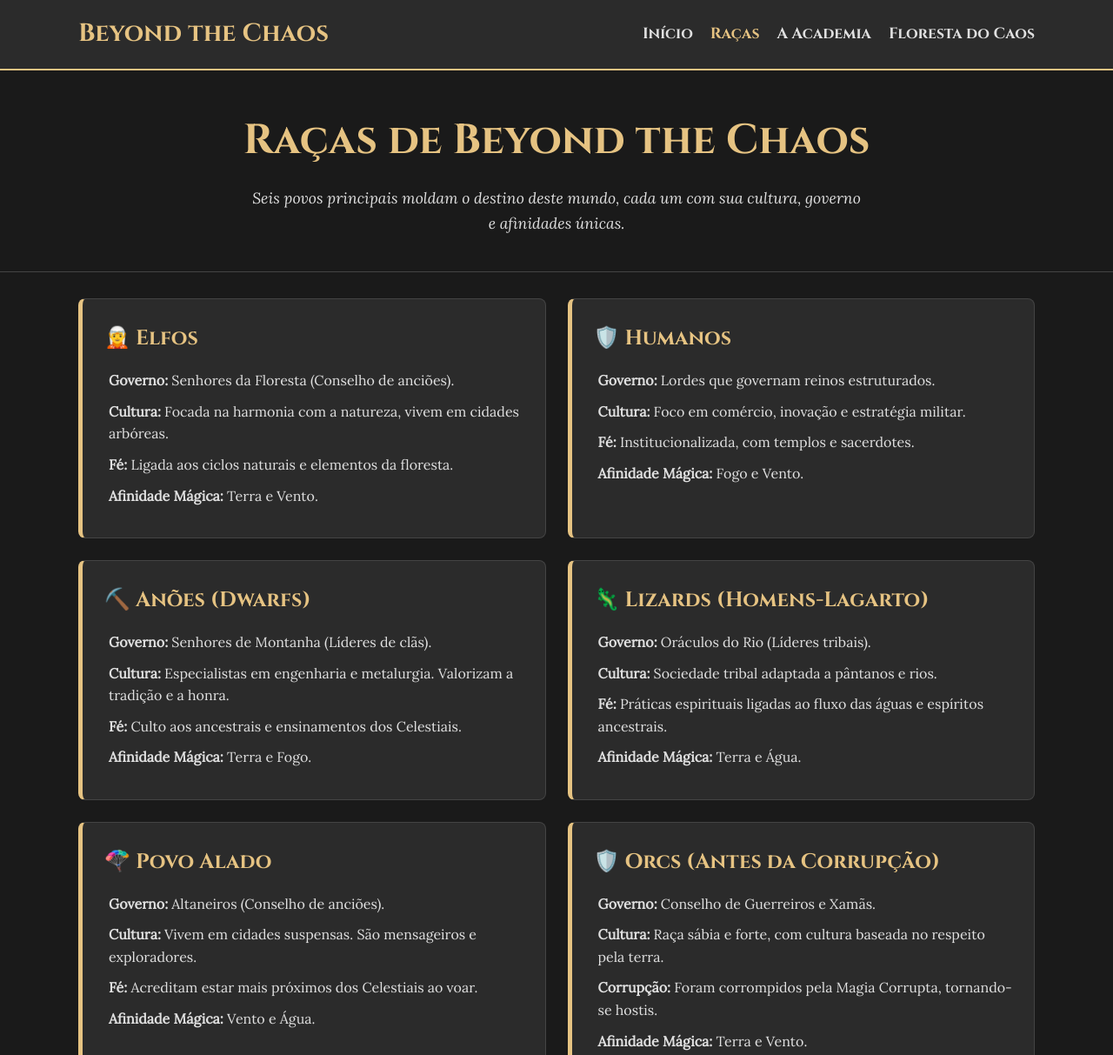
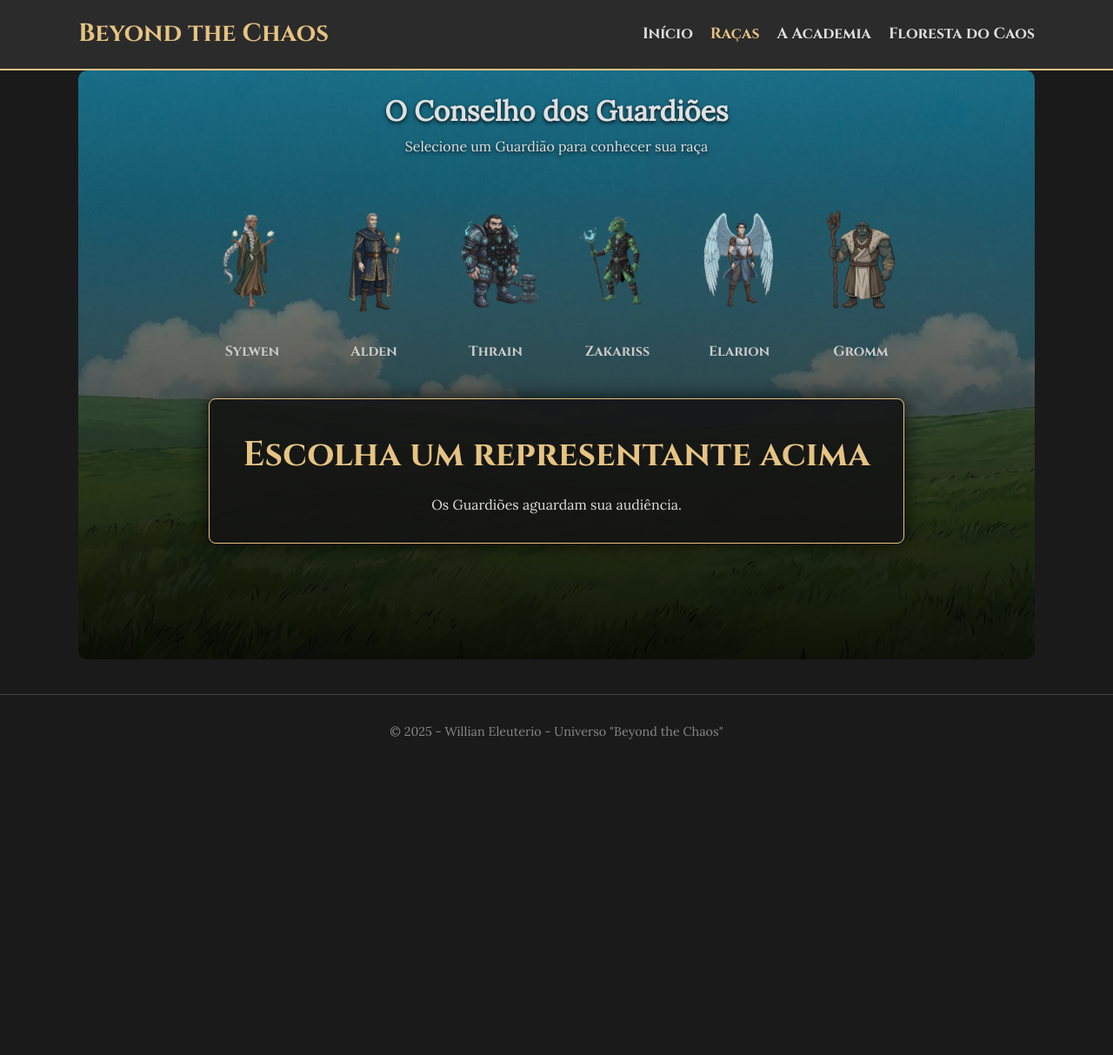
Before and after one commit to SantosWillian93/BtC, a plain HTML site: page racas.html in a window 1280 px wide. Shown: the top 1213 px of the page at 87% size. After the commit the page ends 883 px from the top, so only its background shows below. Drawn offline with Linux system fonts and the light colour scheme.

Commit message:
Add character images and update styles

```diff
--- a/racas.html
+++ b/racas.html
@@ -23,82 +23,139 @@
         </div>
     </nav>
 
-    <header class="cabecalho-secundario">
-        <div class="container">
-            <h1>Raças de Beyond the Chaos</h1>
-            <p>Seis povos principais moldam o destino deste mundo, cada um com sua cultura, governo e afinidades únicas.</p>
+    <main class="container salao-dos-sabios">
+
+        <header class="titulo-salao">
+            <h1>O Conselho dos Guardiões</h1>
+            <p>Selecione um Guardião para conhecer sua raça</p>
+        </header>
+
+        <div class="galeria-sabios">
+
+            <div class="sabio-item" onclick="mostrarRaca('elfos')">
+                <img src="img/SylwenArannis.png" alt="Sábia Elfa" class="img-sabio">
+                <span class="nome-sabio">Sylwen</span>
+            </div>
+
+            <div class="sabio-item" onclick="mostrarRaca('humanos')">
+                <img src="img/AldenValis.png" alt="Sábio Humano" class="img-sabio">
+                <span class="nome-sabio">Alden</span>
+            </div>
+
+            <div class="sabio-item" onclick="mostrarRaca('anoes')">
+                <img src="img/Thrain.png" alt="Sábio Anão" class="img-sabio">
+                <span class="nome-sabio">Thrain</span>
+            </div>
+
+            <div class="sabio-item" onclick="mostrarRaca('lizards')">
+                <img src="img/ZakarissSythaal.png" alt="Sábio Lizard" class="img-sabio">
+                <span class="nome-sabio">Zakariss</span>
+            </div>
+
+            <div class="sabio-item" onclick="mostrarRaca('alado')">
+                <img src="img/ElarionSkye.png" alt="Sábio Alado" class="img-sabio">
+                <span class="nome-sabio">Elarion</span>
+            </div>
+
+            <div class="sabio-item" onclick="mostrarRaca('orcs')">
+                <img src="img/GrommKarthan.png" alt="Sábio Orc" class="img-sabio">
+                <span class="nome-sabio">Gromm</span>
+            </div>
+
         </div>
-    </header>
 
-    <main class="container">
+        <div class="palco-detalhes">
 
-        <div class="racas-container">
+            <div id="mensagem-inicial" class="card-raca ativo">
+                <h2>Escolha um representante acima</h2>
+                <p>Os Guardiões aguardam sua audiência.</p>
+            </div>
 
-            <section class="card-raca">
-                <h2>🧝 Elfos</h2>
+            <section id="info-elfos" class="card-raca card-oculto">
+                <h2>🧝 Os Elfos</h2>
+                <p class="descricao-sabio">Representados pela Guardiã <strong>Sylwen Arannis</strong>.</p>
                 <ul>
-                    <li><strong>Governo:</strong> Senhores da Floresta (Conselho de anciões).</li>
-                    <li><strong>Cultura:</strong> Focada na harmonia com a natureza, vivem em cidades arbóreas.</li>
-                    <li><strong>Fé:</strong> Ligada aos ciclos naturais e elementos da floresta.</li>
-                    <li><strong>Afinidade Mágica:</strong> Terra e Vento.</li>
+                    <li><strong>Governo:</strong> Senhores da Floresta.</li>
+                    <li><strong>Cultura:</strong> Harmonia com a natureza, cidades arbóreas.</li>
+                    <li><strong>Afinidade:</strong> Terra e Vento.</li>
                 </ul>
             </section>
 
-            <section class="card-raca">
-                <h2>🛡️ Humanos</h2>
+            <section id="info-humanos" class="card-raca card-oculto">
+                <h2>🛡️ Os Humanos</h2>
+                <p class="descricao-sabio">Representados pelo Guardião <strong>Alden Valis</strong>.</p>
                 <ul>
-                    <li><strong>Governo:</strong> Lordes que governam reinos estruturados.</li>
-                    <li><strong>Cultura:</strong> Foco em comércio, inovação e estratégia militar.</li>
-                    <li><strong>Fé:</strong> Institucionalizada, com templos e sacerdotes.</li>
-                    <li><strong>Afinidade Mágica:</strong> Fogo e Vento.</li>
+                    <li><strong>Governo:</strong> Lordes e Reinos Estruturados.</li>
+                    <li><strong>Cultura:</strong> Comércio, inovação e estratégia militar.</li>
+                    <li><strong>Afinidade:</strong> Fogo e Vento.</li>
                 </ul>
             </section>
 
-            <section class="card-raca">
-                <h2>⛏️ Anões (Dwarfs)</h2>
+            <section id="info-anoes" class="card-raca card-oculto">
+                <h2>⛏️ Os Anões</h2>
+                <p class="descricao-sabio">Representados pelo Guardião <strong>Thrain Martelferro</strong>.</p>
                 <ul>
-                    <li><strong>Governo:</strong> Senhores de Montanha (Líderes de clãs).</li>
-                    <li><strong>Cultura:</strong> Especialistas em engenharia e metalurgia. Valorizam a tradição e a honra.</li>
-                    <li><strong>Fé:</strong> Culto aos ancestrais e ensinamentos dos Celestiais.</li>
-                    <li><strong>Afinidade Mágica:</strong> Terra e Fogo.</li>
+                    <li><strong>Governo:</strong> Senhores de Montanha.</li>
+                    <li><strong>Cultura:</strong> Engenharia, metalurgia e honra.</li>
+                    <li><strong>Afinidade:</strong> Terra e Fogo.</li>
                 </ul>
             </section>
 
-            <section class="card-raca">
-                <h2>🦎 Lizards (Homens-Lagarto)</h2>
+            <section id="info-lizards" class="card-raca card-oculto">
+                <h2>🦎 Os Lizards</h2>
+                <p class="descricao-sabio">Representados pelo Guardião <strong>Zakariss Sythaal</strong>.</p>
                 <ul>
-                    <li><strong>Governo:</strong> Oráculos do Rio (Líderes tribais).</li>
-                    <li><strong>Cultura:</strong> Sociedade tribal adaptada a pântanos e rios.</li>
-                    <li><strong>Fé:</strong> Práticas espirituais ligadas ao fluxo das águas e espíritos ancestrais.</li>
-                    <li><strong>Afinidade Mágica:</strong> Terra e Água.</li>
+                    <li><strong>Governo:</strong> Oráculos do Rio.</li>
+                    <li><strong>Cultura:</strong> Tribal, ligada aos pântanos e rios.</li>
+                    <li><strong>Afinidade:</strong> Terra e Água.</li>
                 </ul>
             </section>
 
-            <section class="card-raca">
+            <section id="info-alado" class="card-raca card-oculto">
                 <h2>🪂 Povo Alado</h2>
+                <p class="descricao-sabio">Representados pelo Guardião <strong>Elarion Skye</strong>.</p>
                 <ul>
-                    <li><strong>Governo:</strong> Altaneiros (Conselho de anciões).</li>
-                    <li><strong>Cultura:</strong> Vivem em cidades suspensas. São mensageiros e exploradores.</li>
-                    <li><strong>Fé:</strong> Acreditam estar mais próximos dos Celestiais ao voar.</li>
-                    <li><strong>Afinidade Mágica:</strong> Vento e Água.</li>
+                    <li><strong>Governo:</strong> Altaneiros.</li>
+                    <li><strong>Cultura:</strong> Cidades suspensas, mensageiros.</li>
+                    <li><strong>Afinidade:</strong> Vento e Água.</li>
                 </ul>
             </section>
 
-            <section class="card-raca">
-                <h2>🛡️ Orcs (Antes da Corrupção)</h2>
+            <section id="info-orcs" class="card-raca card-oculto">
+                <h2>🛡️ Os Orcs</h2>
+                <p class="descricao-sabio">Representados pelo legado de <strong>Gromm Karthan</strong>.</p>
                 <ul>
-                    <li><strong>Governo:</strong> Conselho de Guerreiros e Xamãs.</li>
-                    <li><strong>Cultura:</strong> Raça sábia e forte, com cultura baseada no respeito pela terra.</li>
-                    <li><strong>Corrupção:</strong> Foram corrompidos pela Magia Corrupta, tornando-se hostis.</li>
-                    <li><strong>Afinidade Mágica:</strong> Terra e Vento.</li>
+                    <li><strong>Governo:</strong> Antigo Conselho de Guerreiros.</li>
+                    <li><strong>Estado Atual:</strong> Corrompidos pela Magia Corrupta.</li>
+                    <li><strong>Afinidade:</strong> Terra e Vento.</li>
                 </ul>
             </section>
 
-        </div> </main>
+        </div>
+
+    </main>
 
     <footer>
         <p>&copy; 2025 - Willian Eleuterio - Universo "Beyond the Chaos"</p>
     </footer>
 
+    <script>
+        function mostrarRaca(racaId) {
+            // 1. Esconde todos os cards (inclusive a mensagem inicial)
+            const todosCards = document.querySelectorAll('.card-raca');
+            todosCards.forEach(card => {
+                card.classList.remove('ativo');
+                card.classList.add('card-oculto');
+            });
+
+            // 2. Mostra o card selecionado
+            const cardSelecionado = document.getElementById('info-' + racaId);
+            if (cardSelecionado) {
+                cardSelecionado.classList.remove('card-oculto');
+                cardSelecionado.classList.add('ativo');
+            }
+        }
+    </script>
+
 </body>
 </html>
--- a/style.css
+++ b/style.css
@@ -349,3 +349,127 @@ footer {
         grid-template-columns: 1fr; /* Uma coluna */
     }
 }
+
+/* --- SALÃO DOS SÁBIOS (Novo Layout) --- */
+
+/* Define o fundo da página para parecer um salão */
+.salao-dos-sabios {
+    /* DICA: Troque essa URL por uma imagem de "Fantasy Council Hall" */
+    background-image: linear-gradient(to bottom, rgba(0,0,0,0.3), rgba(0,0,0,0.9)),
+                      url('img/Campo.png');
+    background-size: contain
+    background-position: center;
+    background-attachment: fixed;
+    min-height: 80vh;
+    padding-top: 20px;
+    border-radius: 10px; /* Arredonda se estiver dentro de container, ou remova */
+}
+
+.titulo-salao {
+    text-align: center;
+    margin-bottom: 40px;
+    text-shadow: 0 2px 4px rgba(0,0,0,0.8);
+}
+
+/* --- GALERIA DOS SÁBIOS (Imagens Lado a Lado) --- */
+.galeria-sabios {
+    display: flex;
+    justify-content: center; /* Centraliza o grupo */
+    flex-wrap: wrap; /* Permite quebrar linha se a tela for pequena */
+    gap: 20px;
+    margin-bottom: 40px;
+}
+
+.sabio-item {
+    text-align: center;
+    cursor: pointer;
+    transition: transform 0.3s ease, filter 0.3s ease;
+    width: 120px; /* Largura fixa para cada sábio */
+}
+
+/* Efeito ao passar o mouse: o Sábio cresce e brilha */
+.sabio-item:hover {
+    transform: scale(1.1) translateY(-10px);
+    filter: drop-shadow(0 0 10px var(--cor-titulo));
+}
+
+/* A imagem do sábio */
+.img-sabio {
+    width: 100%;
+    height: 150px; /* Altura padrão */
+    object-fit: contain; /* Garante que a imagem inteira apareça sem cortar */
+    /* Filtro para deixar meio "apagado" quando não selecionado (opcional) */
+    filter: grayscale(30%);
+}
+
+.sabio-item:hover .img-sabio {
+    filter: grayscale(0%); /* Fica colorido no hover */
+}
+
+.nome-sabio {
+    display: block;
+    margin-top: 10px;
+    font-family: var(--fonte-titulo);
+    color: #ccc;
+    font-weight: bold;
+}
+
+.sabio-item:hover .nome-sabio {
+    color: var(--cor-titulo);
+}
+
+/* --- ÁREA DE DETALHES (Onde o card aparece) --- */
+.palco-detalhes {
+    max-width: 800px;
+    margin: 0 auto;
+    min-height: 300px; /* Reserva espaço para não "pular" */
+}
+
+/* Estado Oculto */
+.card-oculto {
+    display: none;
+}
+
+/* Estado Ativo (Animação de surgir) */
+.card-raca.ativo {
+    display: block;
+    background-color: rgba(20, 20, 20, 0.9); /* Fundo bem escuro e transparente */
+    border: 1px solid var(--cor-titulo);
+    box-shadow: 0 0 20px rgba(0,0,0,0.8);
+    padding: 30px;
+    border-radius: 8px;
+    animation: surgirCard 0.5s ease-out;
+    text-align: center;
+}
+
+.card-raca.ativo h2 {
+    font-size: 2.5em;
+    color: var(--cor-titulo);
+    margin-bottom: 10px;
+}
+
+.descricao-sabio {
+    font-style: italic;
+    margin-bottom: 20px;
+    color: #aaa;
+}
+
+.card-raca.ativo ul {
+    text-align: left;
+    display: inline-block; /* Centraliza o bloco da lista */
+}
+
+@keyframes surgirCard {
+    from { opacity: 0; transform: translateY(20px); }
+    to { opacity: 1; transform: translateY(0); }
+}
+
+/* Ajuste Mobile */
+@media (max-width: 768px) {
+    .img-sabio {
+        height: 100px; /* Sábios menores no celular */
+    }
+    .sabio-item {
+        width: 90px;
+    }
+}
```
Also changed, not shown: img/AldenValis.png (added), img/Campo.png (added), img/ElarionSkye.png (added), img/GrommKarthan.png (added), img/SylwenArannis.png (added), img/Thrain.png (added), img/ZakarissSythaal.png (added).
